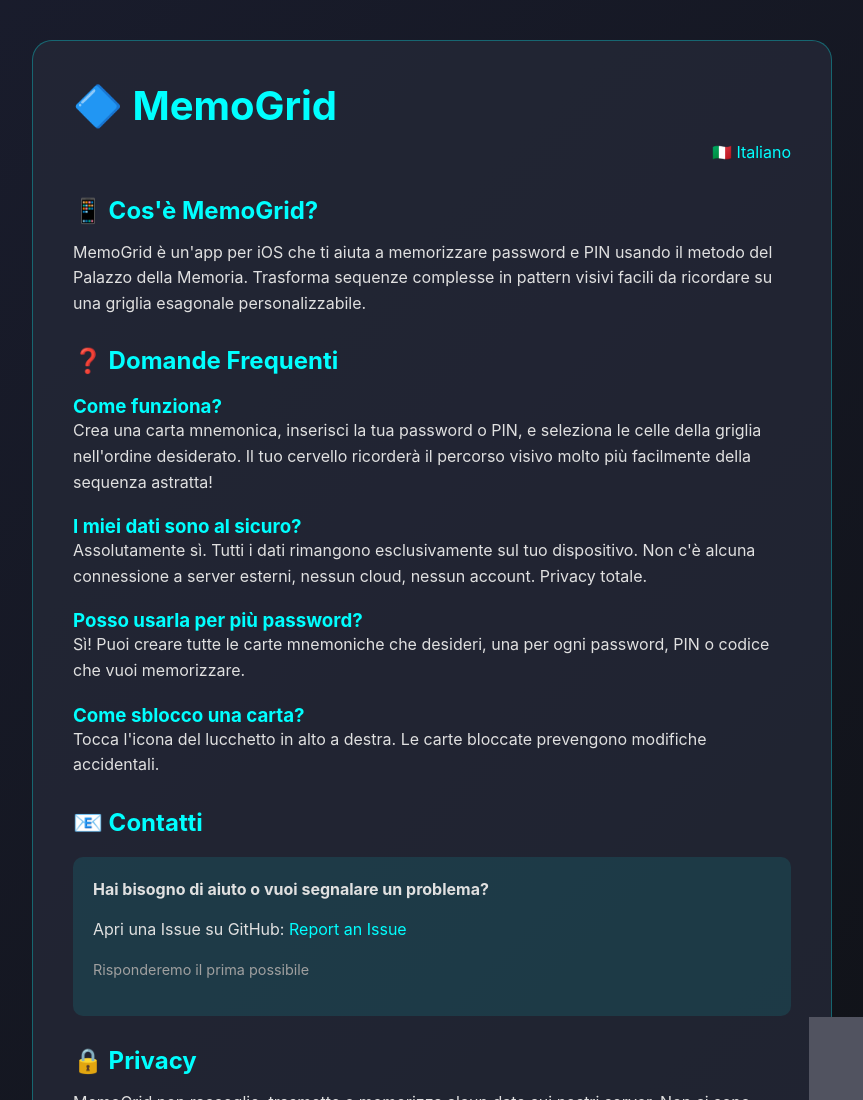
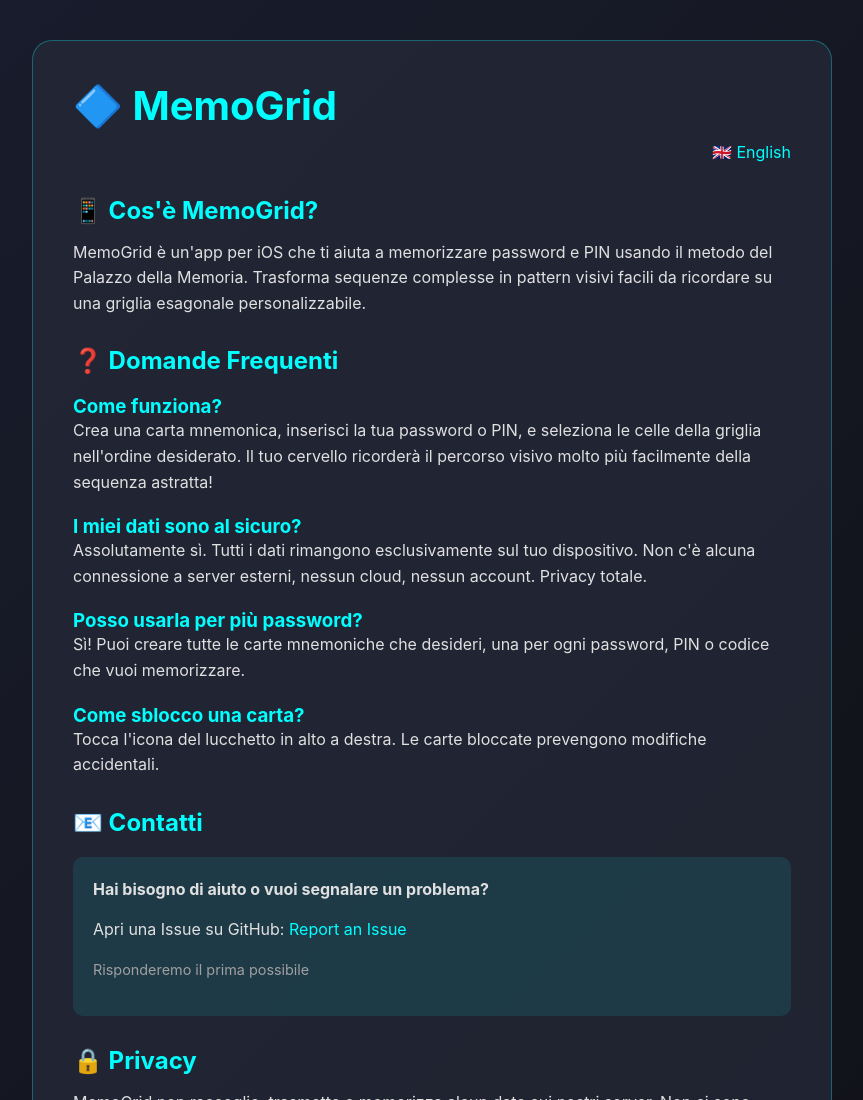
Before and after one commit to matteolinux/memogrid-support, a plain HTML site: page docs/it/index.html in a window 1280 px wide. Shown: the top 1100 px of the page, without its empty margins (208-1071 px from the left). Drawn offline with Linux system fonts and the light colour scheme.

Commit message:
Fix language switcher in Italian page

```diff
--- a/docs/it/index.html
+++ b/docs/it/index.html
@@ -63,7 +63,7 @@
       <div class="container">
           <h1>🔷 MemoGrid</h1>
           <p style="text-align: right; margin-bottom: 20px;">
-    <a href="../it/index.html" style="color: #00FFFF;">🇮🇹 Italiano</a>
+    <a href="../en/index.html" style="color: #00FFFF;">🇬🇧 English</a>
 </p>
 
           <h2>📱 Cos'è MemoGrid?</h2>
```
